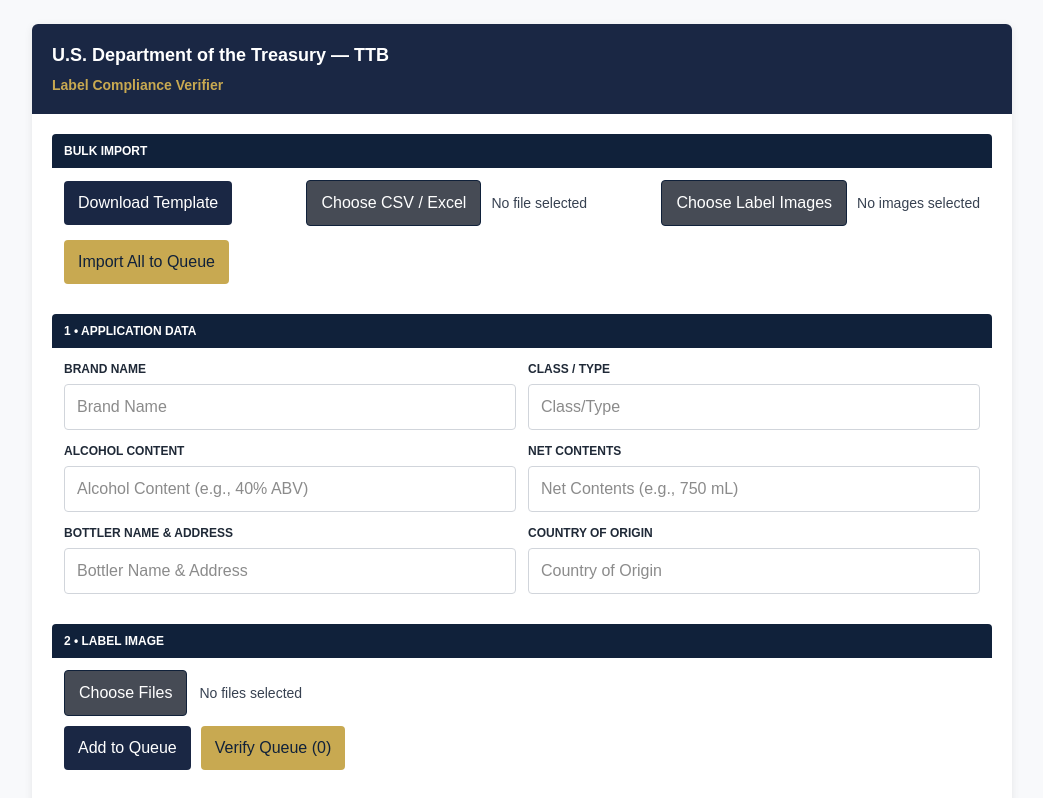
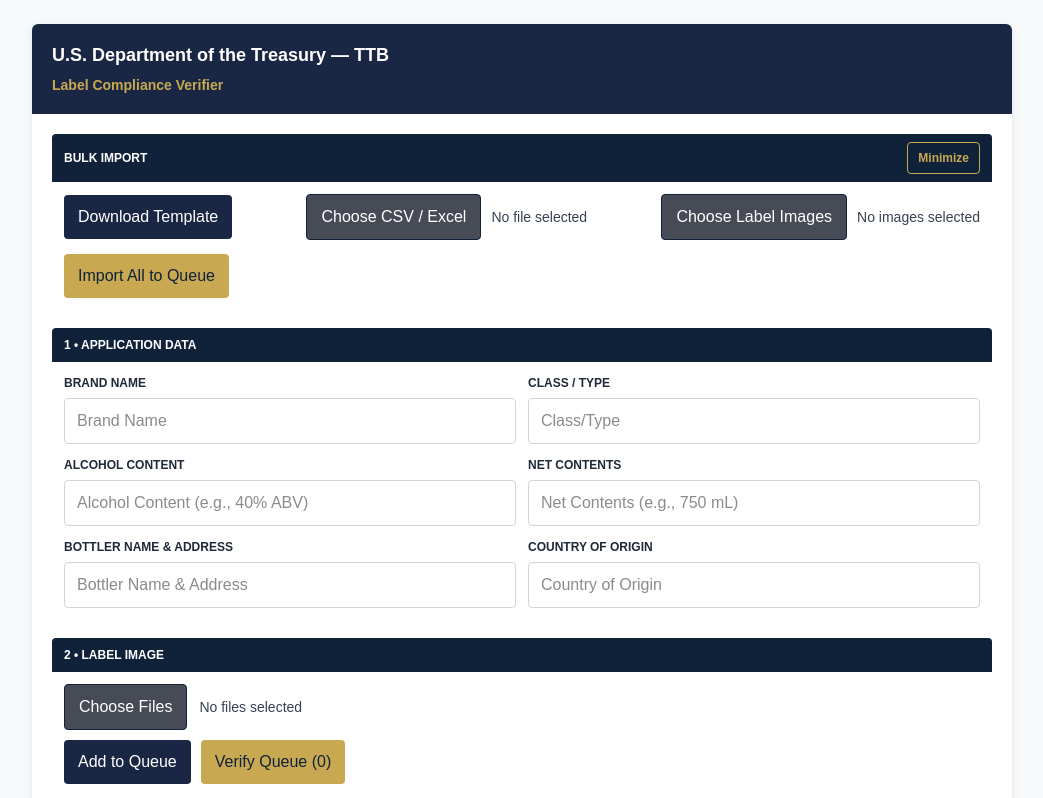
Before and after one commit to ry304/treas-take-home-label-verifer, a Next.js app: page / in a window 1280 px wide. Shown: the top 798 px of the page, without its empty margins (118-1161 px from the left). Built offline with nearby package versions, Linux system fonts and the light colour scheme.

Commit message:
Show/Hide U/I ability

```diff
--- a/app/page.tsx
+++ b/app/page.tsx
@@ -27,6 +27,7 @@
   const [bulkRows, setBulkRows] = useState<any[]>([]);
   const [bulkImages, setBulkImages] = useState<File[]>([]);
   const [bulkWarnings, setBulkWarnings] = useState<string[]>([]);
+  const [bulkMinimized, setBulkMinimized] = useState(false);
   const [queue, setQueue] = useState<any[]>([]);
   const [processing, setProcessing] = useState(false);
 
@@ -283,6 +284,7 @@
     section: { marginBottom: 18, borderRadius: 4, overflow: "hidden" },
     sectionHeader: { backgroundColor: "#10213a", color: "#ffffff", padding: "8px 12px", textTransform: "uppercase", fontSize: 12, fontWeight: 700 },
     sectionBody: { padding: 12 },
+    toggleButton: { backgroundColor: "transparent", color: "#c8a951", border: "1px solid #c8a951", borderRadius: 4, padding: "6px 10px", cursor: "pointer", fontSize: 12, fontWeight: 700 },
     grid2: { display: "grid", gridTemplateColumns: "1fr 1fr", gap: 12 },
     label: { display: "block", fontSize: 12, fontWeight: 700, textTransform: "uppercase", marginBottom: 6, color: "#1f2937" },
     input: { width: "100%", padding: "10px 12px", border: "1px solid #d1d5db", borderRadius: 4, fontSize: 16 },
@@ -305,9 +307,15 @@
 
         <main style={styles.body}>
           <section style={styles.section}>
-            <div style={styles.sectionHeader}>Bulk Import</div>
-            <div style={styles.sectionBody}>
-              <div style={{ display: "flex", flexDirection: "column", gap: 14 }}>
+            <div style={{ display: "flex", justifyContent: "space-between", alignItems: "center", backgroundColor: "#10213a", color: "#ffffff", padding: "8px 12px", textTransform: "uppercase", fontSize: 12, fontWeight: 700 }}>
+              <span>Bulk Import</span>
+              <button type="button" style={styles.toggleButton} onClick={() => setBulkMinimized((prev) => !prev)}>
+                {bulkMinimized ? "Expand" : "Minimize"}
+              </button>
+            </div>
+            {!bulkMinimized && (
+              <div style={styles.sectionBody}>
+                <div style={{ display: "flex", flexDirection: "column", gap: 14 }}>
                 <div style={{ display: "flex", alignItems: "center", justifyContent: "space-between", gap: 12, flexWrap: "wrap" }}>
                   <button style={styles.buttonPrimary} type="button" onClick={downloadTemplate}>
                     Download Template
@@ -383,6 +391,7 @@
                 )}
               </div>
             </div>
+          )}
           </section>
           <section style={styles.section}>
             <div style={styles.sectionHeader}>1 • Application Data</div>
```
